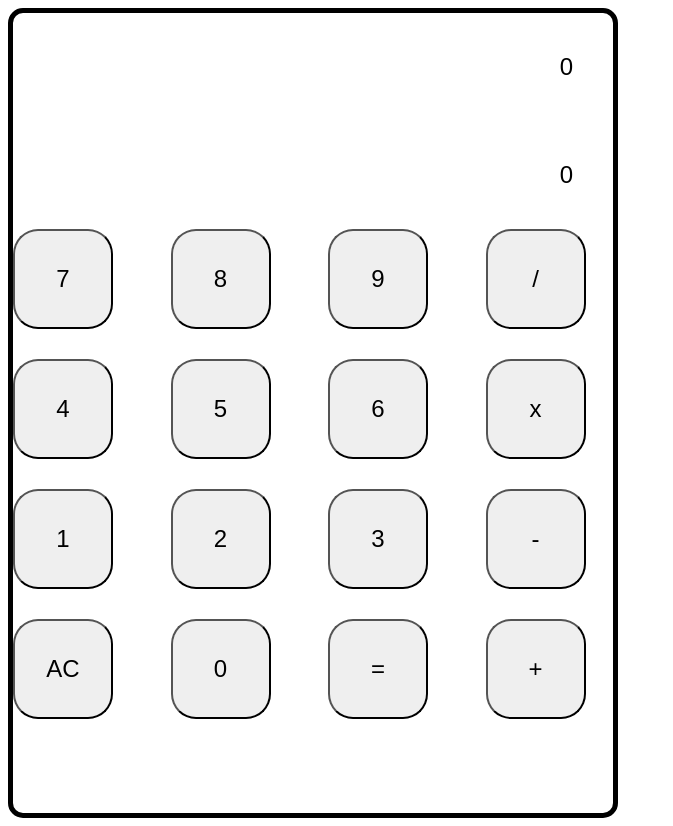
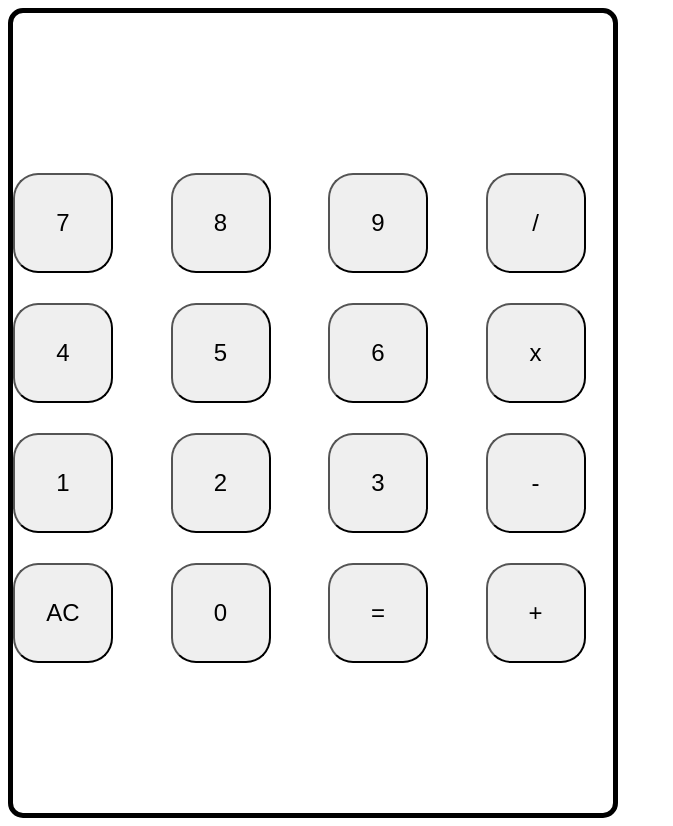
Before and after one commit to hergottwilliam/calculator, a plain HTML site: page index.html in a window 1280 px wide. Shown: the whole page, without its empty margins (0-673 px from the left). Drawn offline with Linux system fonts and the light colour scheme.

Commit message:
default display is now blank

```diff
--- a/index.html
+++ b/index.html
@@ -10,8 +10,8 @@
 </head>
 <body>
     <div class="calculator">
-        <div class="displayequation">0</div>
-        <div class="displaynumber">0</div>
+        <div class="displayequation"></div>
+        <div class="displaynumber"></div>
         <div class="buttonbox">
             <button class="btn num" id="7">7</button>
             <button class="btn num" id="8">8</button>
```
